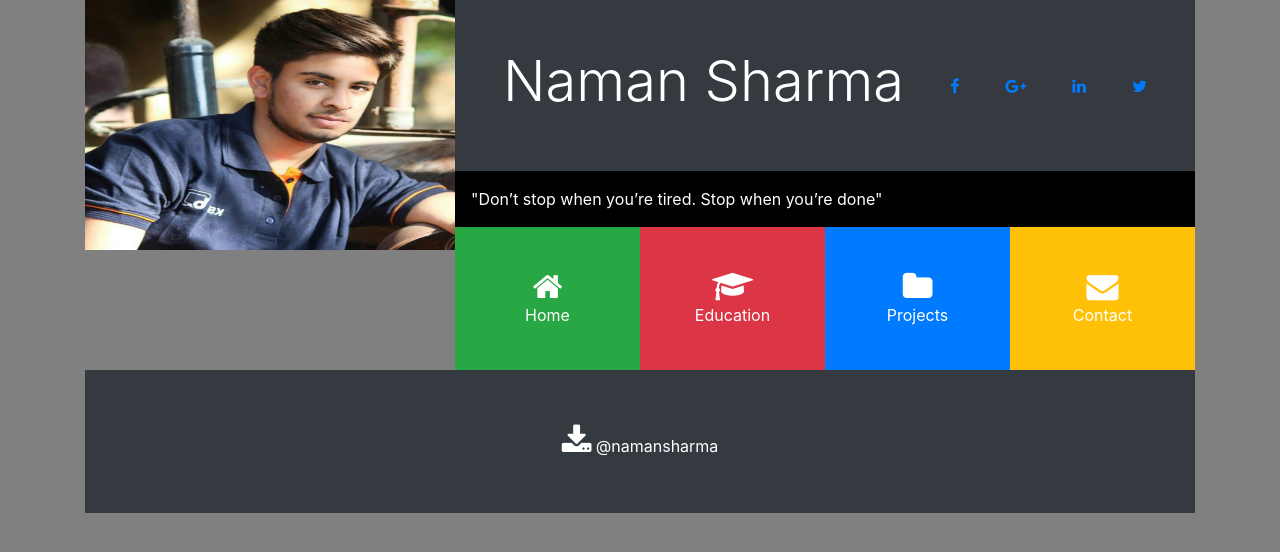
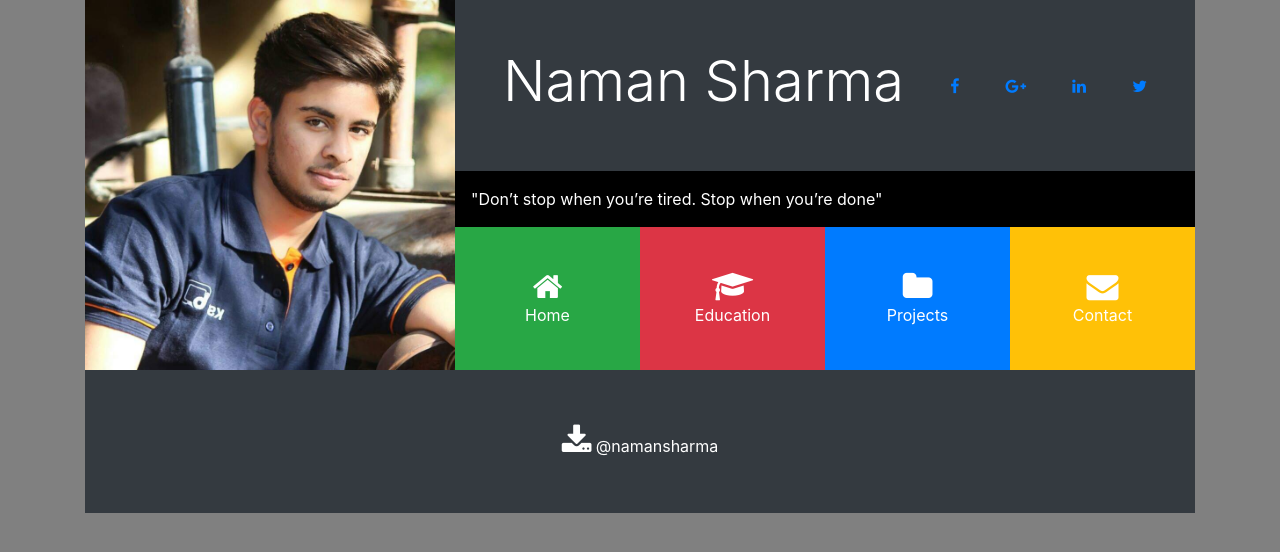
Before and after one commit to naman8146/hackathon4.0frontend, a PHP site: page / in a window 1280 px wide. Shown: the top 552 px of the page. Run offline with PHP 8.4, Linux system fonts and the light colour scheme.

Commit message:
Update style.css

```diff
--- a/style.css
+++ b/style.css
@@ -9,7 +9,7 @@ background-color:black;
 img
 {
 width: 100%;
-height: 250px;
+height: 100%;
 }
 .font-div
 {
```
